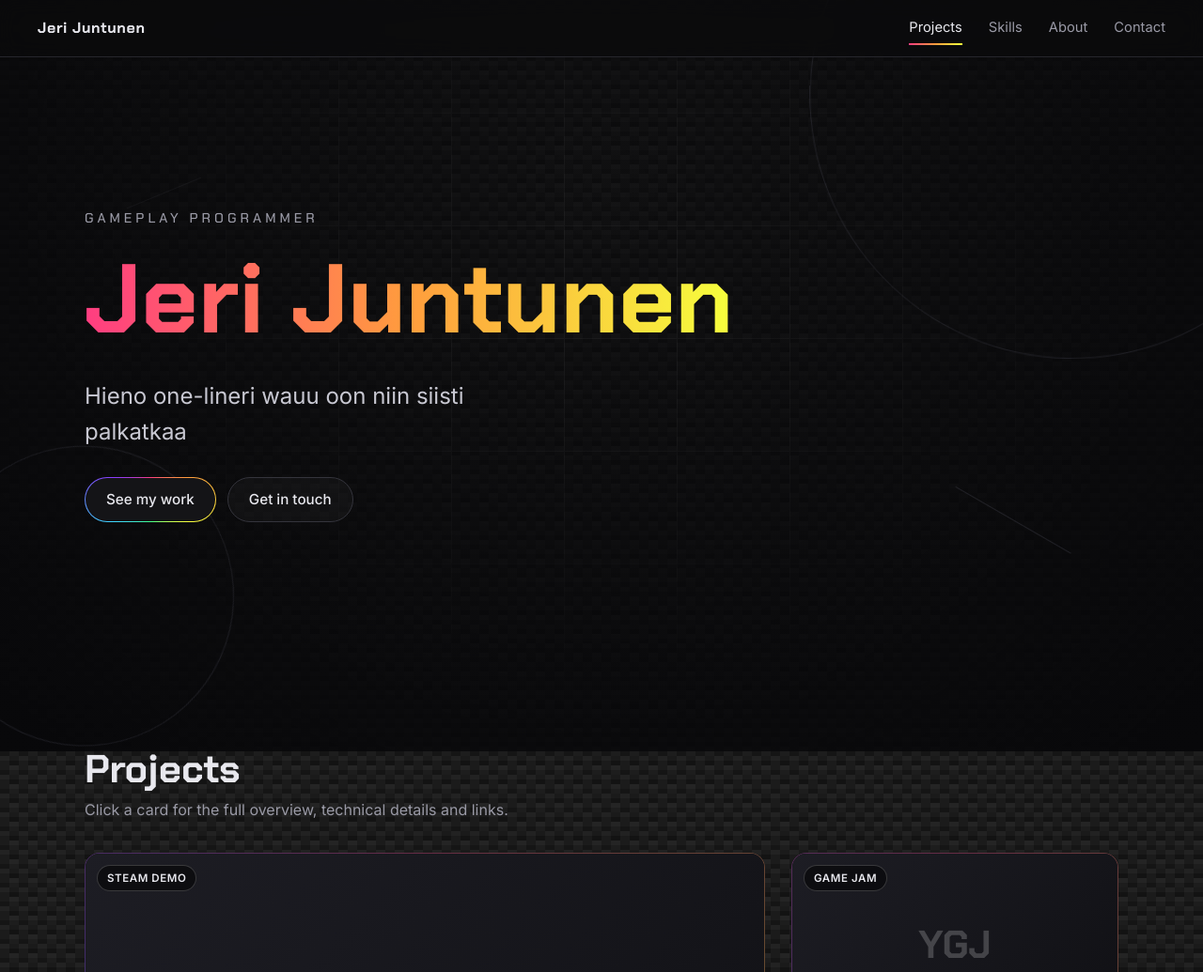
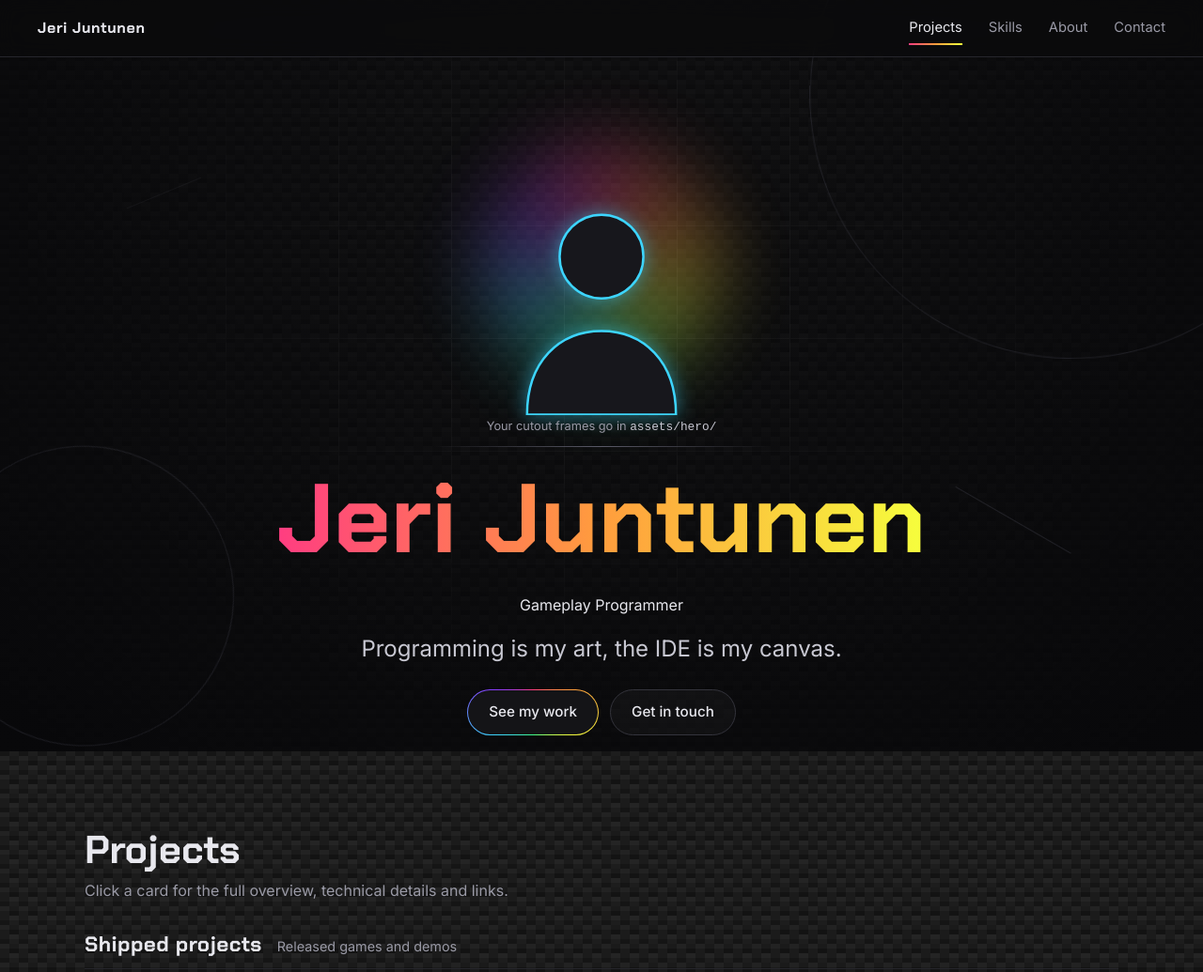
Before and after one commit to JerryChili/portfolio, a plain HTML site: page index.html in a window 1280 px wide. Shown: the top 1035 px of the page at 94% size. Drawn offline with Linux system fonts and the light colour scheme.

Commit message:
Removed intro and updated site

```diff
--- a/css/style.css
+++ b/css/style.css
@@ -48,7 +48,7 @@ body::before {
   pointer-events: none;
   background: radial-gradient(ellipse at 50% 25%, rgba(8,8,10,.55) 0%, rgba(8,8,10,.85) 65%, #08080a 100%);
 }
-body.intro-lock, body.modal-open { overflow: hidden; }
+body.modal-open { overflow: hidden; }
 
 a { color: inherit; text-decoration: none; }
 ul { list-style: none; }
@@ -115,16 +115,39 @@ h1, h2, h3 { font-family: var(--font-display); line-height: 1.1; }
 
 /* ---------- Hero ---------- */
 .hero {
-  min-height: 82vh;
-  display: flex; flex-direction: column; justify-content: center; align-items: flex-start;
+  min-height: 88vh;
+  display: flex; flex-direction: column; justify-content: center; align-items: center; text-align: center;
   width: min(var(--maxw), 100% - 2 * clamp(16px, 4vw, 40px));
   margin: 0 auto;
-  gap: 18px;
+  padding: 40px 0 20px;
+  gap: 14px;
 }
-.eyebrow { font-family: var(--font-display); text-transform: uppercase; letter-spacing: .28em; color: var(--muted); font-size: .9rem; }
+.hero-portrait { position: relative; width: min(300px, 62vw); aspect-ratio: 4 / 5; margin-bottom: 6px; }
+.hero-portrait::before {
+  content: ''; position: absolute; left: 50%; top: 52%; width: 86%; aspect-ratio: 1;
+  transform: translate(-50%, -55%); border-radius: 50%;
+  background: var(--rainbow); filter: blur(38px); opacity: .32;
+  animation: spin 9s linear infinite;
+}
+.hero-portrait::after {
+  content: ''; position: absolute; left: 50%; bottom: 0; width: 120%; height: 1px; transform: translateX(-50%);
+  background: linear-gradient(90deg, transparent, #5a5a68, transparent);
+}
+.hero-figure { position: relative; height: 100%; width: 100%; transform-origin: 50% 100%; cursor: pointer; }
+.hero-figure img {
+  position: absolute; inset: 0; width: 100%; height: 100%; object-fit: contain; object-position: bottom center;
+  -webkit-mask-image: linear-gradient(#000 82%, transparent 100%); mask-image: linear-gradient(#000 82%, transparent 100%);
+}
+.hero-placeholder { position: absolute; inset: 0; display: grid; place-items: end center; gap: 8px; color: var(--muted); font-size: .8rem; }
+.hero-placeholder svg {
+  height: 66%; margin-bottom: 34px; fill: #17171c; stroke: #3dd5ff; stroke-width: 2; filter: drop-shadow(0 0 10px rgba(61,213,255,.5));
+  transform-origin: 50% 100%; transition: transform .25s;
+}
+.hero-placeholder p { position: absolute; bottom: 10px; left: 0; right: 0; }
+.hero-placeholder code { color: #c8c8d2; }
 .hero h1 { font-size: clamp(2.8rem, 9vw, 6.5rem); font-weight: 700; padding-bottom: .08em; }
-.pitch { max-width: 34ch; font-size: clamp(1.1rem, 2.4vw, 1.5rem); color: #c8c8d2; }
-.hero-cta { display: flex; gap: 12px; flex-wrap: wrap; margin-top: 10px; }
+.pitch { max-width: 34ch; margin: 0 auto; font-size: clamp(1.1rem, 2.4vw, 1.5rem); color: #c8c8d2; }
+.hero-cta { display: flex; justify-content: center; gap: 12px; flex-wrap: wrap; margin-top: 10px; }
 
 .btn {
   display: inline-block; padding: 11px 22px; border-radius: 999px;
@@ -190,7 +213,7 @@ body.loaded .reveal { animation: rise .8s cubic-bezier(.2,.8,.2,1) forwards; ani
 }
 .card-body { padding: 18px 20px 20px; display: flex; flex-direction: column; gap: 10px; flex: 1; }
 .card-title { font-size: 1.35rem; }
-.card-hook { color: #c2c2cc; font-size: .95rem; }
+.card-hook { color: #c2c2cc; font-size: .95rem; display: -webkit-box; -webkit-line-clamp: 3; -webkit-box-orient: vertical; overflow: hidden; min-height: calc(3 * 1.6em); }
 .card-role { color: var(--muted); font-size: .82rem; }
 .card-role strong { color: var(--text); font-weight: 600; }
 .chips { display: flex; flex-wrap: wrap; gap: 8px; }
@@ -201,8 +224,13 @@ body.loaded .reveal { animation: rise .8s cubic-bezier(.2,.8,.2,1) forwards; ani
 .chips-dim li { color: var(--muted); border-style: dashed; }
 .card-more { margin-top: auto; padding-top: 6px; font-size: .85rem; font-weight: 600; color: var(--muted); transition: color .2s; }
 .card:hover .card-more { color: var(--text); }
-.card-featured { }
-@media (min-width: 900px) { .card-wrap.featured { grid-column: span 2; } }
+
+/* ---------- Project groups ---------- */
+.project-group + .project-group { margin-top: 60px; }
+.group-head { display: flex; align-items: baseline; flex-wrap: wrap; gap: 6px 16px; margin-bottom: 22px; padding-bottom: 12px; border-bottom: 1px solid var(--line); }
+.section .group-head h3 { margin: 0; font-size: 1.4rem; color: var(--text); text-transform: none; letter-spacing: .02em; }
+.group-head p { color: var(--muted); font-size: .9rem; }
+.section .card-title { font-size: 1.3rem; color: var(--text); text-transform: none; letter-spacing: normal; margin: 0; }
 
 /* ---------- Skills / About / Contact ---------- */
 .skills { display: grid; grid-template-columns: repeat(auto-fit, minmax(260px, 1fr)); gap: 36px; }
@@ -250,27 +278,6 @@ body.loaded .reveal { animation: rise .8s cubic-bezier(.2,.8,.2,1) forwards; ani
 .tech-item span { color: #c2c2cc; font-size: .95rem; }
 .detail-links { display: flex; flex-wrap: wrap; gap: 12px; }
 
-/* ---------- Intro ---------- */
-.intro {
-  position: fixed; inset: 0; z-index: 100;
-  display: flex; flex-direction: column; align-items: center; justify-content: center; gap: 22px;
-  background: radial-gradient(ellipse at 50% 40%, #16161b, #070708 70%);
-  transition: opacity .7s ease, visibility .7s;
-}
-.intro.hide { opacity: 0; visibility: hidden; pointer-events: none; }
-.intro-figure { height: min(62vh, 520px); aspect-ratio: 2 / 5; display: grid; place-items: center; transform-origin: 50% 100%; }
-.intro-figure img { height: 100%; width: auto; max-width: 100%; object-fit: contain; }
-.intro-placeholder { display: grid; place-items: center; gap: 12px; height: 100%; color: var(--muted); text-align: center; font-size: .85rem; }
-.intro-placeholder svg { height: 78%; fill: #17171c; stroke: #3dd5ff; stroke-width: 2; filter: drop-shadow(0 0 10px rgba(61,213,255,.5)); transition: transform .25s; }
-.intro-placeholder code { color: #c8c8d2; }
-.intro-name { font-family: var(--font-display); font-size: clamp(1.6rem, 5vw, 2.6rem); font-weight: 700; letter-spacing: .06em; }
-.intro-skip {
-  position: absolute; right: clamp(14px, 3vw, 32px); bottom: clamp(14px, 3vw, 32px);
-  padding: 9px 18px; border-radius: 999px; border: 1px solid #34343c; background: rgba(255,255,255,.04);
-  color: var(--muted); font: inherit; font-size: .85rem; cursor: pointer;
-}
-.intro-skip:hover { color: var(--text); border-color: #6a6a78; }
-
 :focus-visible { outline: 2px solid #3dd5ff; outline-offset: 3px; }
 
 @media (prefers-reduced-motion: reduce) {
--- a/index.html
+++ b/index.html
@@ -3,31 +3,15 @@
 <head>
   <meta charset="utf-8">
   <meta name="viewport" content="width=device-width, initial-scale=1">
-  <title>Jeri Juntunen · Gameplay Programmer</title>
-  <meta name="description" content="Portfolio of Jeri Juntunen: Unity, C#, shipped Steam demo and game jam projects.">
+  <title>Your Name · Gameplay Programmer</title>
+  <meta name="description" content="Portfolio of a gameplay programmer: Unity, C#, shipped Steam demo and game jam projects.">
   <meta name="theme-color" content="#0c0c0e">
   <link rel="preconnect" href="https://fonts.googleapis.com">
   <link rel="preconnect" href="https://fonts.gstatic.com" crossorigin>
   <link href="https://fonts.googleapis.com/css2?family=Chakra+Petch:wght@500;700&family=Inter:wght@400;500;600&display=swap" rel="stylesheet">
   <link rel="stylesheet" href="css/style.css">
 </head>
-<body class="intro-lock">
-
-  <!-- INTRO: cycles still frames of you turning around, with a warp/bounce between frames -->
-  <div id="intro" class="intro" role="presentation">
-    <div class="intro-figure" id="intro-figure">
-      <img id="intro-frame" alt="" hidden>
-      <div id="intro-placeholder" class="intro-placeholder">
-        <svg viewBox="0 0 120 300" aria-hidden="true">
-          <circle cx="60" cy="42" r="26"/>
-          <path d="M30 84h60l10 120H76l-4 90H48l-4-90H20z"/>
-        </svg>
-        <p>WORK IN PROGRESS: <br><code>assets/intro/</code></p>
-      </div>
-    </div>
-    <p class="intro-name gradient-text" data-cfg="name">Jeri Juntunen</p>
-    <button id="intro-skip" class="intro-skip" type="button">Skip intro</button>
-  </div>
+<body>
 
   <!-- Minimalist drifting background shapes -->
   <div class="bg-shapes" aria-hidden="true">
@@ -39,7 +23,7 @@
   </div>
 
   <header class="nav">
-    <a class="nav-logo" href="#top" data-cfg="name">Jeri Juntunen</a>
+    <a class="nav-logo" href="#top" data-cfg="name">Your Name</a>
     <nav aria-label="Primary">
       <a href="#projects" data-nav="projects">Projects</a>
       <a href="#skills" data-nav="skills">Skills</a>
@@ -50,10 +34,23 @@
 
   <main id="top">
     <section class="hero" id="hero">
-      <p class="eyebrow reveal" style="--d:0"><span data-cfg="role">Gameplay Programmer</span></p>
-      <h1 class="gradient-text reveal" style="--d:1" data-cfg="name">Jeri Juntunen</h1>
-      <p class="pitch reveal" style="--d:2" data-cfg="pitch">Hieno one-liner tähän kohtaan wau oon niin siisti</p>
-      <div class="hero-cta reveal" style="--d:3">
+      <!-- Waist-up cutout. Cycles still frames with a warp/bounce, see js/config.js -> hero -->
+      <div class="hero-portrait reveal" style="--d:0">
+        <div class="hero-figure" id="hero-figure">
+          <img id="hero-frame" alt="" hidden>
+          <div id="hero-placeholder" class="hero-placeholder">
+            <svg viewBox="0 0 160 200" aria-hidden="true">
+              <circle cx="80" cy="64" r="36"/>
+              <path d="M16 200c0-46 28-72 64-72s64 26 64 72z"/>
+            </svg>
+            <p>Your cutout frames go in <code>assets/hero/</code></p>
+          </div>
+        </div>
+      </div>
+      <h1 class="gradient-text reveal" style="--d:1" data-cfg="name">Your Name</h1>
+      <p class="eyebrow reveal" style="--d:2"><span data-cfg="role">Gameplay Programmer</span></p>
+      <p class="pitch reveal" style="--d:3" data-cfg="pitch">Your one-line pitch goes here.</p>
+      <div class="hero-cta reveal" style="--d:4">
         <a class="btn btn-primary" href="#projects">See my work</a>
         <a class="btn" href="#contact">Get in touch</a>
       </div>
@@ -62,7 +59,7 @@
     <section class="section" id="projects" data-section="projects">
       <h2>Projects</h2>
       <p class="section-sub">Click a card for the full overview, technical details and links.</p>
-      <div class="project-grid" id="project-grid"></div>
+      <div id="project-groups"></div>
     </section>
 
     <section class="section" id="skills" data-section="skills">
@@ -92,7 +89,7 @@
   </main>
 
   <footer class="footer">
-    <p>&copy; <span id="year"></span> <span data-cfg="name">Jeri Juntunen</span></p>
+    <p>&copy; <span id="year"></span> <span data-cfg="name">Your Name</span></p>
   </footer>
 
   <!-- PROJECT DETAIL OVERLAY -->
--- a/js/config.js
+++ b/js/config.js
@@ -2,23 +2,22 @@
 window.SITE_CONFIG = {
   name: "Jeri Juntunen",
   role: "Gameplay Programmer",
-  pitch: "Hieno one-lineri wauu oon niin siisti palkatkaa",
+  pitch: "Programming is my art, the IDE is my canvas.",
   about:
-    "Student at KAMK studying for a bachelors in Game Development" + ".",
+    "I am a game developer from Finland who is currently studying for a bachelors degree in Game Programming. I have always been drawn to the kind of programming you can feel in the gameplay.",
 
-  // Intro animation: 3-4 still images of you turning around.
-  // Use transparent PNGs of the same height and canvas size so they line up.
-  intro: {
-    enabled: true,
+  // Hero portrait: 3-4 still frames of you (waist-up cutout, transparent PNG, same canvas size).
+  // They play once when the page loads with a warp/bounce between frames, then settle on the LAST frame.
+  // Hover or click the portrait to replay it.
+  hero: {
     frames: [
-      "assets/intro/frame1.png",
-      "assets/intro/frame2.png",
-      "assets/intro/frame3.png",
-      "assets/intro/frame4.png"
+      "assets/hero/frame1.png",
+      "assets/hero/frame2.png",
+      "assets/hero/frame3.png",
+      "assets/hero/frame4.png"
     ],
-    frameMs: 650,      // how long each frame is shown
-    endHoldMs: 900,    // pause on the last frame before the page appears
-    playEveryVisit: false // false = once per browser session
+    startDelayMs: 700, // wait before the first frame change (lets the page fade in)
+    frameMs: 600       // how long each frame is shown
   },
 
   skills: {
@@ -32,6 +31,6 @@ window.SITE_CONFIG = {
     { label: "GitHub", url: "https://github.com/jerrychili" },
     { label: "itch.io", url: "https://jerijuntunen.itch.io/" },
     { label: "Steam", url: "https://steamcommunity.com/id/JerryChili" },
-    { label: "LinkedIn", url: "www.linkedin.com/in/jeri-j-82b56b28a" }
+    { label: "LinkedIn", url: "https://www.linkedin.com/in/jeri-j-82b56b28a" }
   ]
 };
--- a/js/main.js
+++ b/js/main.js
@@ -33,7 +33,19 @@
   }).join('');
 
   /* ---------- Project cards ---------- */
-  var grid = $('#project-grid');
+  var groupsEl = $('#project-groups');
+  var categories = window.PROJECT_CATEGORIES || [{ id: 'all', title: '', sub: '' }];
+  var gridFor = {};
+  categories.forEach(function (c) {
+    var has = projects.some(function (p) { return (p.category || categories[0].id) === c.id; });
+    if (!has) return;
+    var group = document.createElement('div');
+    group.className = 'project-group';
+    group.innerHTML = (c.title ? '<div class="group-head"><h3>' + esc(c.title) + '</h3>' + (c.sub ? '<p>' + esc(c.sub) + '</p>' : '') + '</div>' : '') +
+      '<div class="project-grid"></div>';
+    groupsEl.appendChild(group);
+    gridFor[c.id] = $('.project-grid', group);
+  });
 
   function thumbHTML(p) {
     var img = p.thumb
@@ -44,7 +56,7 @@
 
   projects.forEach(function (p) {
     var wrap = document.createElement('div');
-    wrap.className = 'card-wrap' + (p.featured ? ' featured' : '');
+    wrap.className = 'card-wrap';
 
     var tags = [p.engine, p.language].concat(p.tags || []).filter(Boolean).slice(0, 5);
     var a = document.createElement('a');
@@ -64,7 +76,7 @@
         '<span class="card-glare"></span>' +
       '</div>';
     wrap.appendChild(a);
-    grid.appendChild(wrap);
+    (gridFor[p.category] || gridFor[categories[0].id]).appendChild(wrap);
 
     if (canHover && !reduceMotion) {
       a.addEventListener('pointermove', function (e) {
@@ -218,25 +230,16 @@
     $$('[data-section]').forEach(function (s) { io.observe(s); });
   }
 
-  /* ---------- Intro: still frames with a warp/bounce between them ---------- */
-  var intro = $('#intro');
-  var figure = $('#intro-figure');
-  var frameImg = $('#intro-frame');
-  var placeholder = $('#intro-placeholder');
+  /* ---------- Hero portrait: still frames with a warp/bounce between them ---------- */
+  var figure = $('#hero-figure');
+  var frameImg = $('#hero-frame');
+  var placeholder = $('#hero-placeholder');
   var placeholderSvg = $('svg', placeholder);
-  var finished = false;
-  var timer = null;
-
-  function finishIntro() {
-    if (finished) return;
-    finished = true;
-    clearTimeout(timer);
-    try { sessionStorage.setItem('introSeen', '1'); } catch (e) {}
-    intro.classList.add('hide');
-    document.body.classList.remove('intro-lock');
-    document.body.classList.add('loaded');
-    setTimeout(function () { intro.remove(); }, 900);
-  }
+  var hero = cfg.hero;
+  var heroTimer = null;
+  var playing = false;
+  var usable = false;
+  var widths = [1, 0.62, 0.34, 0.7, 1]; // fake "turning" for the placeholder
 
   function preload(src) {
     return new Promise(function (resolve) {
@@ -253,52 +256,45 @@
     if (!figure.animate) return;
     var glow = GLOW[i % GLOW.length];
     figure.animate([
-      { transform: 'scale(0.90, 1.07) skewX(-6deg)', filter: 'blur(3px) drop-shadow(0 0 0 ' + glow + ')', offset: 0 },
-      { transform: 'scale(1.06, 0.96) skewX(3deg)', filter: 'blur(0) drop-shadow(0 0 26px ' + glow + ')', offset: 0.45 },
+      { transform: 'scale(0.92, 1.06) skewX(-6deg)', filter: 'blur(3px) drop-shadow(0 0 0 ' + glow + ')', offset: 0 },
+      { transform: 'scale(1.05, 0.97) skewX(3deg)', filter: 'blur(0) drop-shadow(0 0 24px ' + glow + ')', offset: 0.45 },
       { transform: 'scale(0.99, 1.01) skewX(-1deg)', offset: 0.75 },
-      { transform: 'scale(1, 1) skewX(0)', filter: 'drop-shadow(0 0 8px ' + glow + ')', offset: 1 }
-    ], { duration: 520, easing: 'cubic-bezier(.3, 1.4, .5, 1)', fill: 'forwards' });
+      { transform: 'scale(1, 1) skewX(0)', filter: 'drop-shadow(0 0 0 transparent)', offset: 1 }
+    ], { duration: 520, easing: 'cubic-bezier(.3, 1.4, .5, 1)' });
   }
 
-  function startIntro(frames, usable) {
-    var n = usable ? frames.length : 4;
-    var widths = [1, 0.62, 0.34, 0.7]; // fake "turning" widths for the placeholder
-    var i = 0;
+  function showFrame(i) {
+    if (usable) frameImg.src = hero.frames[i];
+    else placeholderSvg.style.transform = 'scaleX(' + widths[i % widths.length] + ')';
+  }
 
+  function lastIndex() { return (usable ? hero.frames.length : widths.length) - 1; }
+
+  function playHero() {
+    if (playing) return;
+    playing = true;
+    var i = 0, last = lastIndex();
+    (function step() {
+      showFrame(i);
+      bounce(i);
+      if (i >= last) { playing = false; return; }
+      i++;
+      heroTimer = setTimeout(step, hero.frameMs);
+    })();
+  }
+
+  Promise.all(hero.frames.map(preload)).then(function (ok) {
+    usable = ok.length > 0 && ok.every(Boolean);
     frameImg.hidden = !usable;
     placeholder.hidden = usable;
+    if (reduceMotion) { showFrame(lastIndex()); return; }   // no animation: just show the final pose
+    showFrame(0);
+    heroTimer = setTimeout(playHero, hero.startDelayMs);
+    figure.addEventListener('click', playHero);
+    if (canHover) figure.addEventListener('pointerenter', playHero);
+  });
 
-    function step() {
-      if (finished) return;
-      if (usable) frameImg.src = frames[i];
-      else placeholderSvg.style.transform = 'scaleX(' + widths[i % widths.length] + ')';
-      bounce(i);
-      i++;
-      timer = setTimeout(i < n ? step : function () { timer = setTimeout(finishIntro, cfg.intro.endHoldMs); }, cfg.intro.frameMs);
-    }
-    step();
-  }
-
-  var seen = false;
-  try { seen = sessionStorage.getItem('introSeen') === '1'; } catch (e) {}
-  var forced = /[?&]intro\b/.test(location.search);
-  var deepLink = /^#project=/.test(location.hash); // shared project links should not wait for the intro
-  var show = cfg.intro.enabled && !reduceMotion && !deepLink && (forced || cfg.intro.playEveryVisit || !seen);
-
-  $('#intro-skip').addEventListener('click', finishIntro);
-  document.addEventListener('keydown', function (e) { if (e.key === 'Escape' && !finished && show) finishIntro(); });
-
-  if (show) {
-    Promise.all(cfg.intro.frames.map(preload)).then(function (ok) {
-      var usable = ok.length > 0 && ok.every(Boolean);
-      startIntro(cfg.intro.frames, usable);
-    });
-  } else {
-    finished = true;
-    intro.remove();
-    document.body.classList.remove('intro-lock');
-    document.body.classList.add('loaded');
-  }
+  document.body.classList.add('loaded');
 
   route(); // open a project if the page was loaded with #project=<id>
 })();
--- a/js/projects.js
+++ b/js/projects.js
@@ -16,10 +16,18 @@
 //   responsibilities  array of strings
 //   technical   array of { title, text }: systems you built
 //   links       array of { label, url, primary? }
-//   featured    true = wider card
+//   category    which group it appears in: an id from PROJECT_CATEGORIES below
+// Groups shown on the site, in order. A group with no projects is hidden.
+// Want a third group? Add e.g. { id: "jams", title: "Game jams", sub: "..." } and use that id as a project's category.
+window.PROJECT_CATEGORIES = [
+  { id: "shipped", title: "Shipped projects", sub: "Released games and demos" },
+  { id: "other",   title: "Other projects",   sub: "Game jams, prototypes and experiments" }
+];
+
 window.PROJECTS = [
   {
     id: "steam-demo",
+    category: "shipped",
     title: "Your Steam Game",
     hook: "One sentence that makes someone want to play it.",
     status: "Steam Demo",
@@ -33,7 +41,6 @@ window.PROJECTS = [
     year: "2026",
     team: "Team of 4",
     duration: "6 months",
-    featured: true,
     overview: [
       "Describe the game: genre, core loop, and what makes it interesting.",
       "Describe the project's story: how it started, where it shipped, what you learned."
@@ -54,6 +61,7 @@ window.PROJECTS = [
   },
   {
     id: "jam-game",
+    category: "other",
     title: "Your Game Jam Entry",
     hook: "Built in 48 hours around the theme of ...",
     status: "Game Jam",
@@ -76,6 +84,7 @@ window.PROJECTS = [
   },
   {
     id: "itch-prototype",
+    category: "other",
     title: "Your itch.io Prototype",
     hook: "A small experiment with an interesting mechanic.",
     status: "Prototype",
```
Also changed, not shown: assets/hero/README.txt (added), assets/intro/README.txt (deleted), 1 other file.
